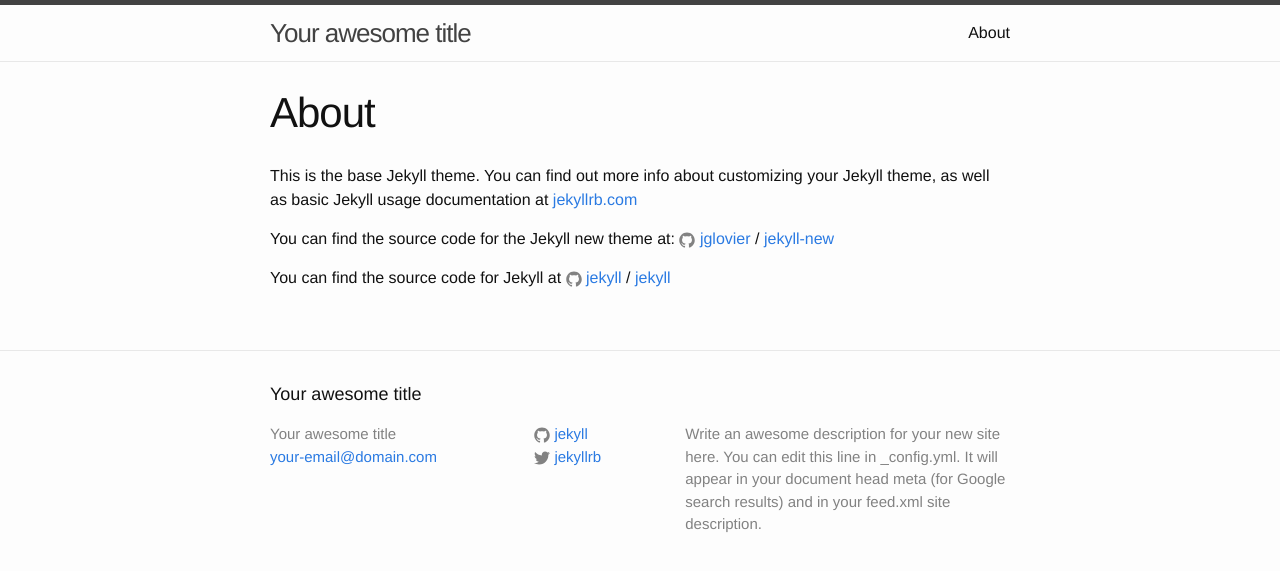
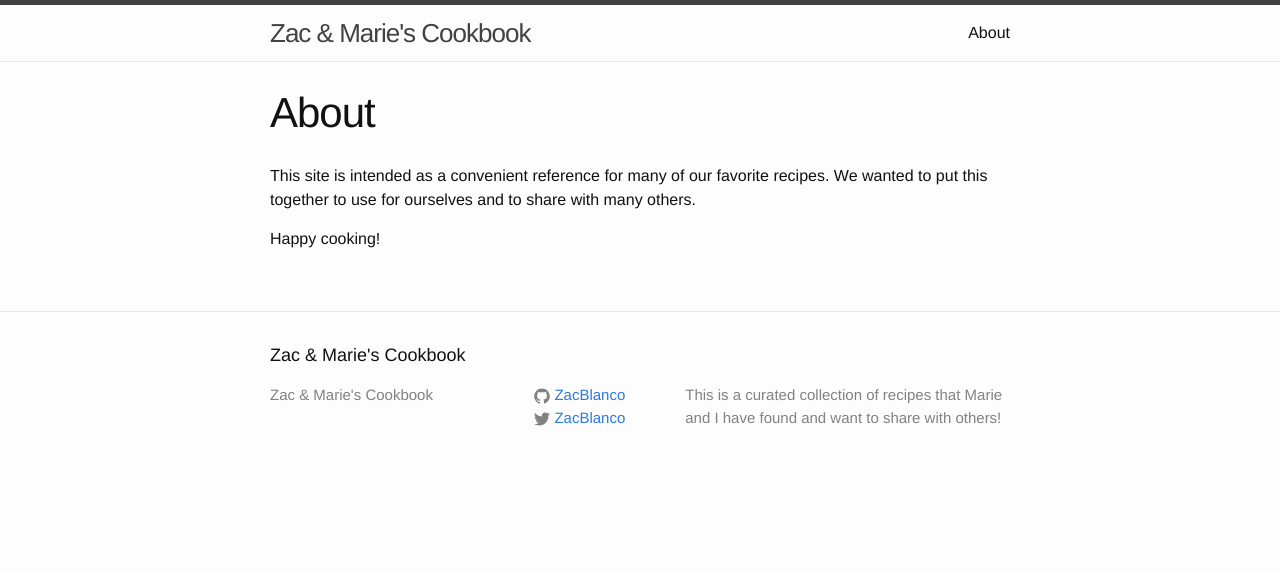
Before and after one commit to ZacBlanco/recipes, a Jekyll site: the page built from about.md, in a window 1280 px wide. Shown: the top 571 px of the page. Built offline with Jekyll 4.4.1, drawn with Linux system fonts in a browser that asks for light colours.

Commit message:
Basic customization and adding CNAME

```diff
--- /dev/null
+++ b/CNAME
@@ -0,0 +1 @@
+recipes.blanco.io
--- a/_config.yml
+++ b/_config.yml
@@ -6,16 +6,14 @@
 # 'jekyll serve'. If you change this file, please restart the server process.
 
 # Site settings
-title: Your awesome title
-email: your-email@domain.com
+title: Zac & Marie's Cookbook
+# email: your-email@domain.com
 description: > # this means to ignore newlines until "baseurl:"
-  Write an awesome description for your new site here. You can edit this
-  line in _config.yml. It will appear in your document head meta (for
-  Google search results) and in your feed.xml site description.
+  This is a curated collection of recipes that Marie and I have found and want to share with others!
 baseurl: "" # the subpath of your site, e.g. /blog
-url: "http://yourdomain.com" # the base hostname & protocol for your site
-twitter_username: jekyllrb
-github_username:  jekyll
+url: "http://recipes.blanco.io" # the base hostname & protocol for your site
+twitter_username: ZacBlanco
+github_username:  ZacBlanco
 
 # Build settings
 markdown: kramdown
--- a/about.md
+++ b/about.md
@@ -4,12 +4,6 @@
 permalink: /about/
 ---
 
-This is the base Jekyll theme. You can find out more info about customizing your Jekyll theme, as well as basic Jekyll usage documentation at [jekyllrb.com](http://jekyllrb.com/)
+This site is intended as a convenient reference for many of our favorite recipes. We wanted to put this together to use for ourselves and to share with many others.
 
-You can find the source code for the Jekyll new theme at:
-{% include icon-github.html username="jglovier" %} /
-[jekyll-new](https://github.com/jglovier/jekyll-new)
-
-You can find the source code for Jekyll at
-{% include icon-github.html username="jekyll" %} /
-[jekyll](https://github.com/jekyll/jekyll)
+Happy cooking!
```
